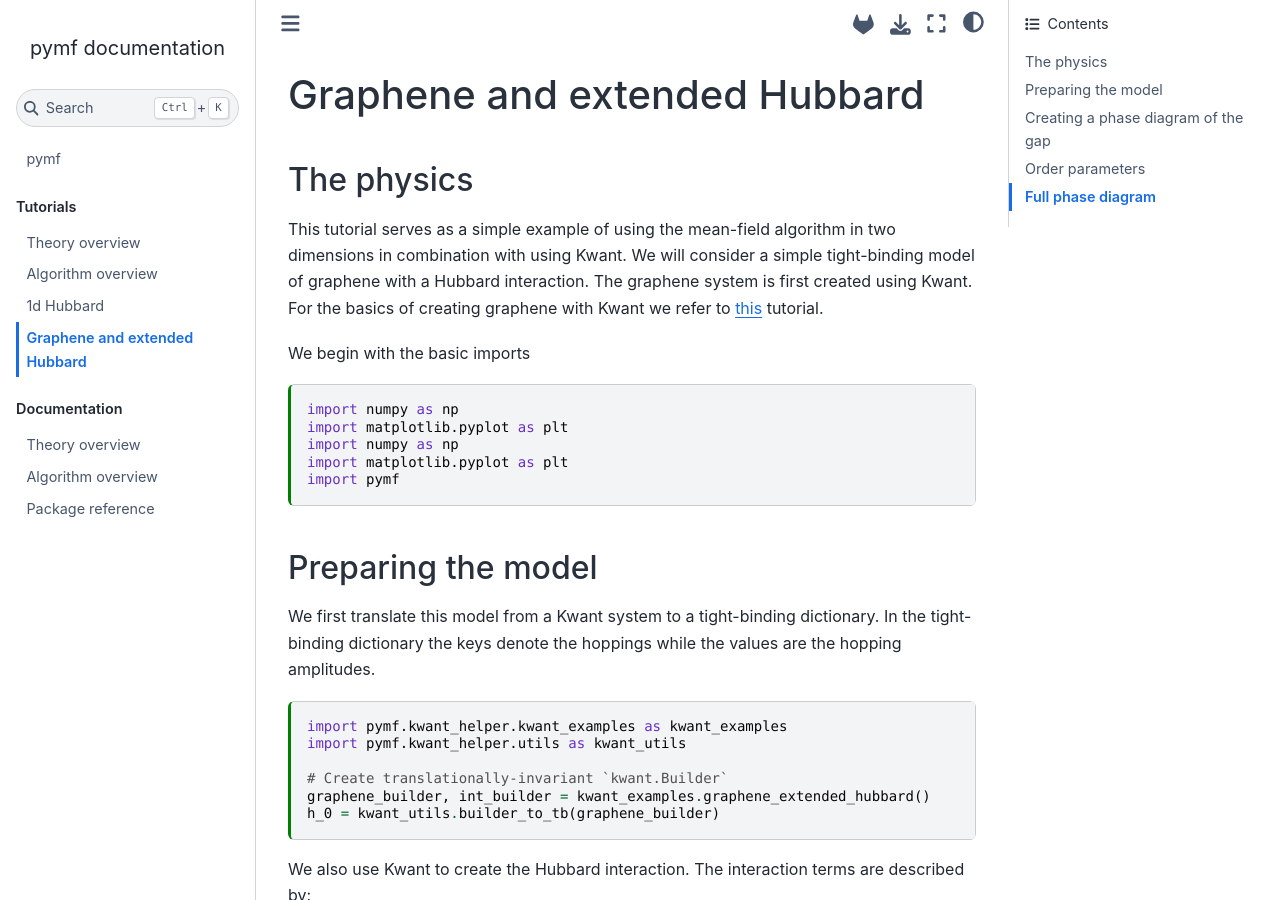
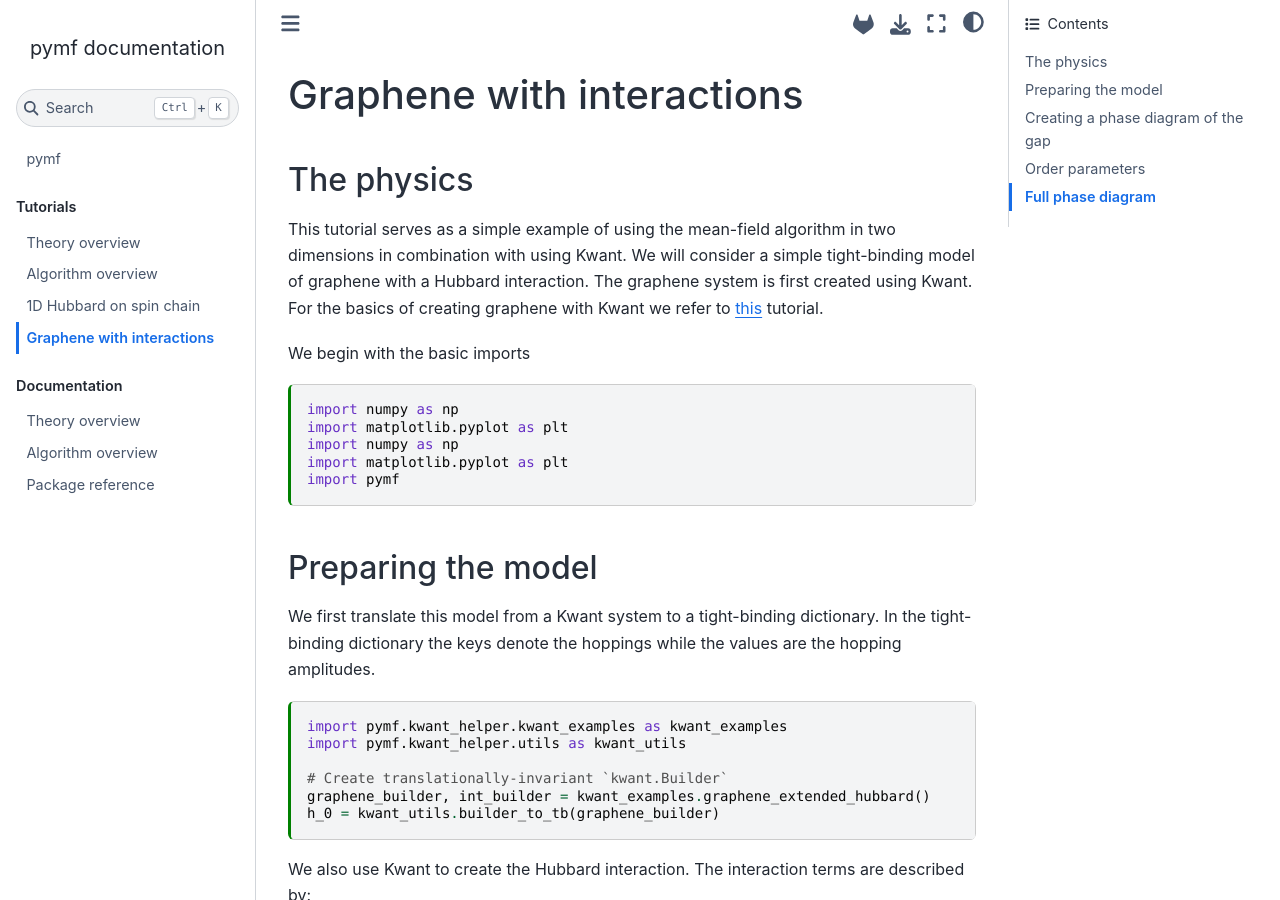
Before and after one commit to quantum-tinkerer/MeanFi, a Sphinx documentation site: the page built from docs/source/graphene_example.md, in a window 1280 px wide and 900 px high. Built offline with Sphinx 7.4.7 and the Sphinx Book theme 1.1.4, drawn with Linux system fonts in a browser that asks for light colours; the version number could not be read and is left out; comment, search, counter and statistics services are not loaded; some of the changed text lies outside the part shown.

Commit message:
change titles of tutorials

```diff
--- a/docs/source/graphene_example.md
+++ b/docs/source/graphene_example.md
@@ -11,7 +11,7 @@ kernelspec:
   name: python3
 ---
 
-# Graphene and extended Hubbard
+# Graphene with interactions
 
 ## The physics
 
--- a/docs/source/hubbard_1d.md
+++ b/docs/source/hubbard_1d.md
@@ -11,7 +11,7 @@ kernelspec:
   name: python3
 ---
 
-# 1d Hubbard
+# 1D Hubbard on spin chain
 
 To simulate how the package can be used to simulate infinite systems, we show how to use it with a tight-binding model in 1 dimension.
 We exemplify this by computing the ground state of an infinite spinful chain with onsite interactions.
```
